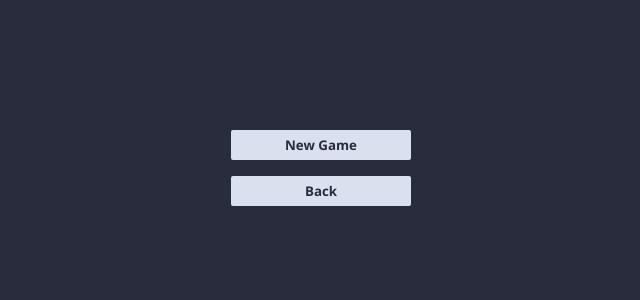
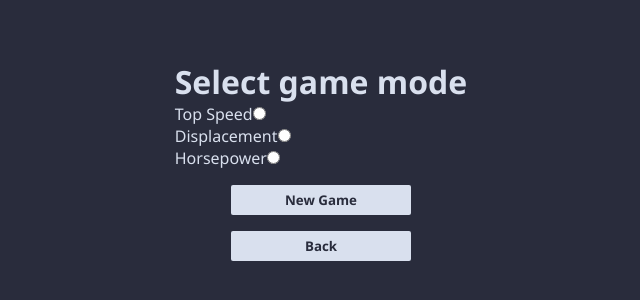
Before and after one commit to ati72/supercar-card-game, a React (Vite) app in the folder front_end/: page /play in a window 1280 px wide. Shown: the part 240-540 px from the top of the page, without its empty margins (319-959 px from the left). Built offline with nearby package versions, Linux system fonts and the light colour scheme; no server answers; sample sign-in values are in the browser's storage.

Commit message:
added game mode selection to game options component

```diff
--- a/front_end/src/Pages/GameOptions/GameOptions.tsx
+++ b/front_end/src/Pages/GameOptions/GameOptions.tsx
@@ -9,6 +9,7 @@ export const GameOptions = () => {
   const [playerHand, setPlayerHand] = useState([]);
   const [opponentHand, setOpponentHand] = useState([]);
   const [gameState, setGameState] = useState(null);
+  const [selectMode, setSelectMode] = useState("");
   const accessToken: string = localStorage.getItem("jwt") || "";
   const navigate = useNavigate();
 
@@ -50,7 +51,7 @@ export const GameOptions = () => {
     console.log(deck);
     console.log(playerHand + "ADASDASDSAD");
     const newGameState = new GameState(
-      "topSpeed",
+      selectMode,
       deck,
       playerHand,
       opponentHand,
@@ -68,6 +69,42 @@ export const GameOptions = () => {
 
   return (
     <FlexContainerCentered>
+      <div>
+        <h1>Select game mode</h1>
+        <div>
+          <label>
+            Top Speed
+            <input
+              type="radio"
+              value="topSpeed"
+              checked={selectMode === "topSpeed"}
+              onChange={() => setSelectMode("topSpeed")}
+            />
+          </label>
+        </div>
+        <div>
+          <label>
+            Displacement
+            <input
+              type="radio"
+              value="displacement"
+              checked={selectMode === "displacement"}
+              onChange={() => setSelectMode("displacement")}
+            />
+          </label>
+        </div>
+        <div>
+          <label>
+            Horsepower
+            <input
+              type="radio"
+              value="horsePower"
+              checked={selectMode === "horsePower"}
+              onChange={() => setSelectMode("horsePower")}
+            />
+          </label>
+        </div>
+      </div>
       <button className="login-button" onClick={handleNewGameClicked}>
         New Game
       </button>
```
